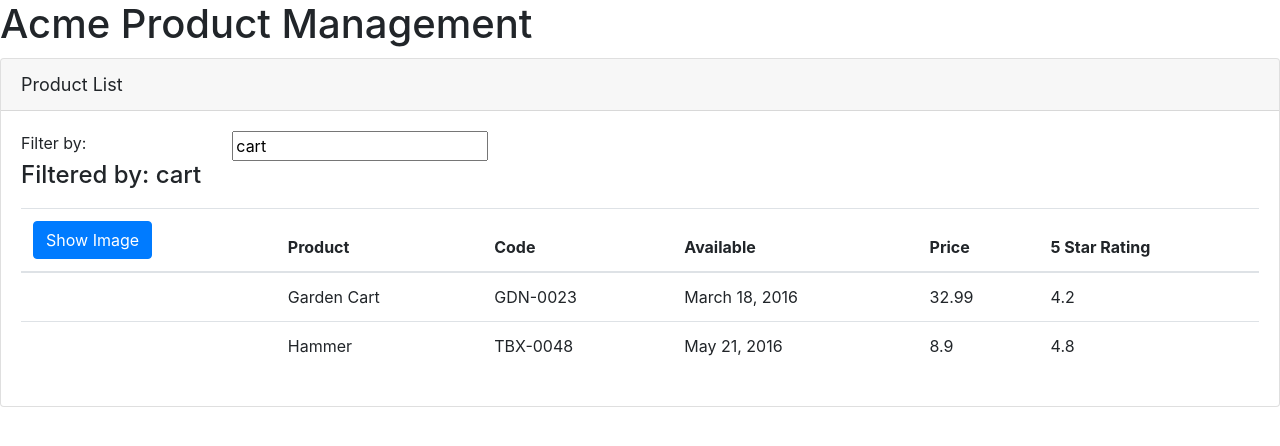
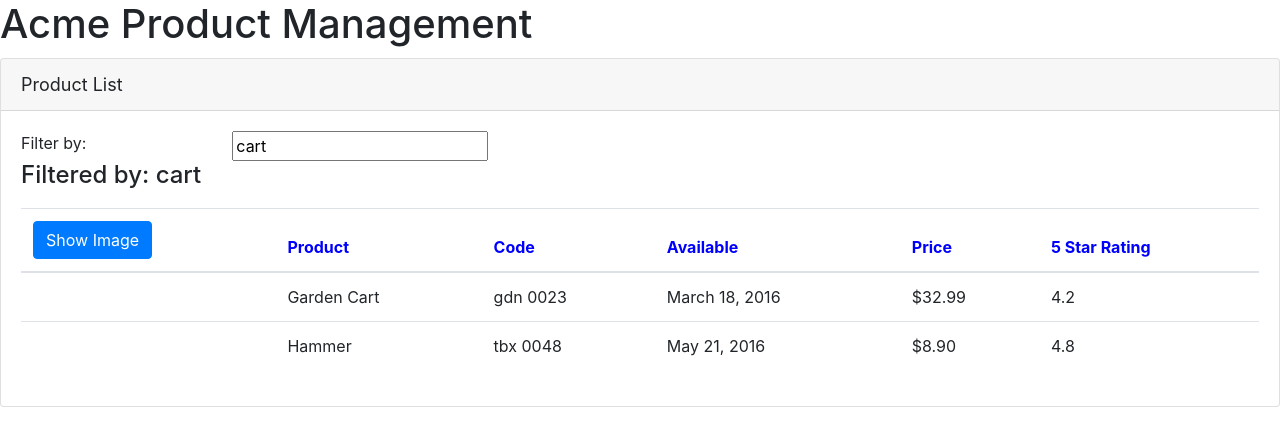
Before and after one commit to Gagulo/APM, an Angular app: page /welcome in a window 1280 px wide. Shown: the top 446 px of the page. Built offline with nearby package versions, Linux system fonts and the light colour scheme.

Commit message:
adding styles and pipes

```diff
--- a/src/app/app.module.ts
+++ b/src/app/app.module.ts
@@ -3,11 +3,13 @@ import { NgModule } from '@angular/core';
 import { FormsModule } from '@angular/forms';
 import { AppComponent } from './app.component';
 import { ProductListComponent } from './products/product-list.component';
+import { ConvertToSpacesPipe } from './shared/convert-to-spaces.pipe';
 
 @NgModule({
   declarations: [
     AppComponent,
-    ProductListComponent
+    ProductListComponent,
+    ConvertToSpacesPipe
   ],
   imports: [
     BrowserModule,
--- /dev/null
+++ b/src/app/products/product-list.component.css
@@ -0,0 +1,3 @@
+thead {
+    color: blue
+}
--- a/src/app/products/product-list.component.html
+++ b/src/app/products/product-list.component.html
@@ -42,9 +42,9 @@
                                 [style.margin.px]='imageMargin'>
                         </td>
                         <td>{{ product.productName }}</td>
-                        <td>{{ product.productCode }}</td>
+                        <td>{{ product.productCode | lowercase | ConvertToSpaces: '-' }}</td>
                         <td>{{ product.releaseDate }}</td>
-                        <td>{{ product.price }}</td>
+                        <td>{{ product.price | currency:'USD':'symbol':'1.2-2'}}</td>
                         <td>{{ product.starRating }}</td>
                     </tr>
                 </tbody>
--- a/src/app/products/product-list.component.ts
+++ b/src/app/products/product-list.component.ts
@@ -1,17 +1,19 @@
-import { Component } from '@angular/core';
+import { Component, OnInit } from '@angular/core';
+import { IProduct } from './product';
 
 @Component({
     selector: 'pm-products',
-    templateUrl: './product-list.component.html'
+    templateUrl: './product-list.component.html',
+    styleUrls: ['./product-list.component.css']
 })
 
-export class ProductListComponent {
+export class ProductListComponent implements OnInit{
     pageTitle: string = 'Product List';
     imageWidth: number = 50;
     imageMargin: number = 2;
     showImage: boolean = false;
     listFilter: string = 'cart';
-    products: any[] = [
+    products: IProduct[] = [
             {
               "productId": 2,
               "productName": "Garden Cart",
@@ -37,4 +39,8 @@ export class ProductListComponent {
     toggleImage():void {
       this.showImage = !this.showImage;
     }
+
+    ngOnInit(): void {
+
+    }
 }
--- /dev/null
+++ b/src/app/products/product.ts
@@ -0,0 +1,28 @@
+export interface IProduct {
+    productId: number;
+    productName: string;
+    productCode: string;
+    releaseDate: string;
+    description: string;
+    price: number;
+    starRating: number;
+    imageUrl: string;
+}
+
+//Option that calculate discount
+/* export class Product implements IProduct {
+
+    constructor(public productId: number,
+                public productName: string,
+                public productCode: string,
+                public releaseDate: string,
+                public price: number,
+                public description: string,
+                public starRating: number,
+                public imageUrl: string){
+                }
+
+    calculateDiscount(percent: number): number {
+        return this.price - (this.price * percent / 100);
+    }
+} */
--- /dev/null
+++ b/src/app/shared/convert-to-spaces.pipe.ts
@@ -0,0 +1,11 @@
+import { Pipe, PipeTransform } from '@angular/core';
+
+@Pipe({
+    name: 'ConvertToSpaces'
+})
+
+export class ConvertToSpacesPipe implements PipeTransform {
+    transform(value: string, character: string): string {
+        return value.replace(character, ' ');
+    }
+}
```
